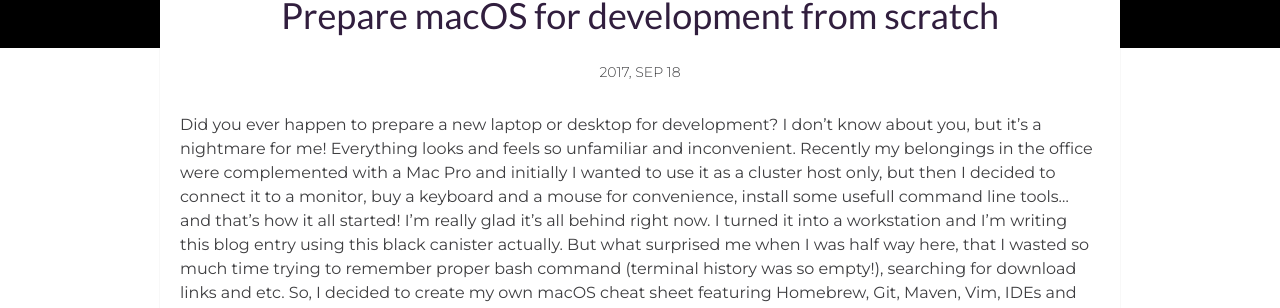
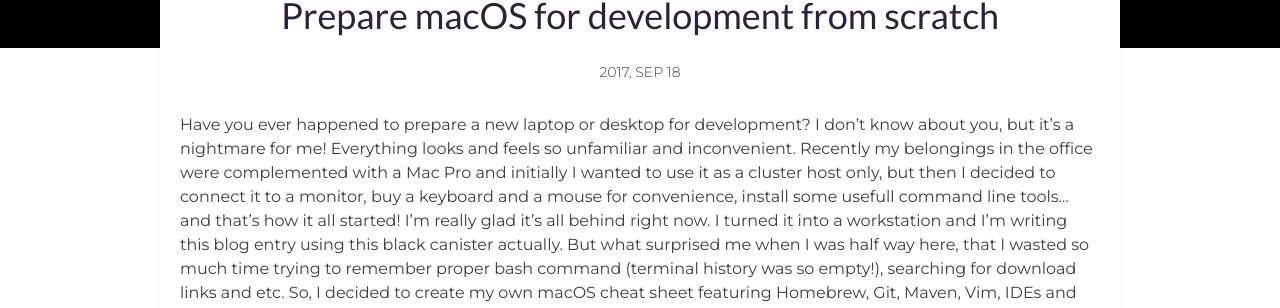
Before and after one commit to ksmirnov/ksmirnov.github.io, a Jekyll site: the page built from _posts/2017-09-18-macos-development.md, in a window 1280 px wide. Shown: the part 555-863 px from the top of the page. Built offline with Jekyll 4.4.1, drawn with Linux system fonts in a browser that asks for light colours; comment, search, counter and statistics services are not loaded; some of the changed text lies outside the part shown.

Commit message:
Update 2017-09-18-macos-development.md

```diff
--- a/_posts/2017-09-18-macos-development.md
+++ b/_posts/2017-09-18-macos-development.md
@@ -7,7 +7,7 @@
 tags: [Blog, Unix, IT, Development, Terminal]
 author: # Add name author (optional)
 ---
-Did you ever happen to prepare a new laptop or desktop for development? I don't know about you, but it's a nightmare for
+Have you ever happened to prepare a new laptop or desktop for development? I don't know about you, but it's a nightmare for
 me! Everything looks and feels so unfamiliar and inconvenient. Recently my belongings in the office were complemented
 with a Mac Pro and initially I wanted to use it as a cluster host only, but then I decided to connect it to a monitor,
 buy a keyboard and a mouse for convenience, install some usefull command line tools... and that's how it all started!
```
